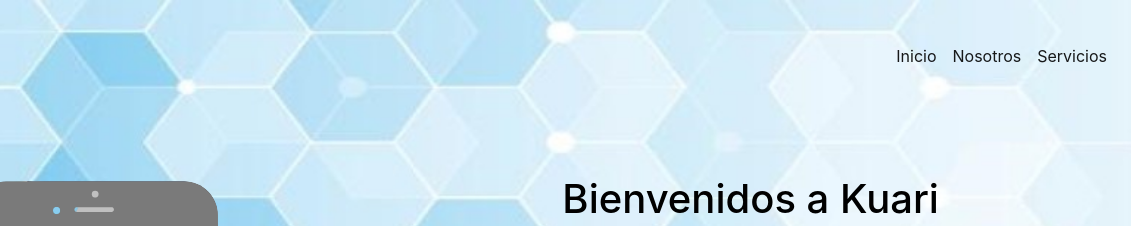
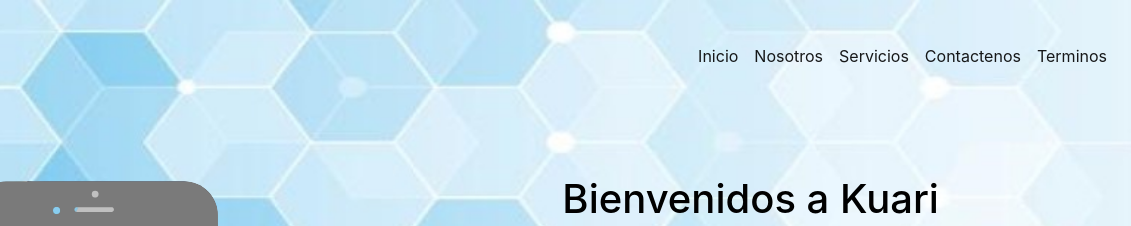
Before and after one commit to Mufment/LandingDP, a plain HTML site: page index.html in a window 1280 px wide. Shown: the top 226 px of the page, 149-1280 px from the left. Drawn offline with nearby package versions, Linux system fonts and the light colour scheme.

Commit message:
Update index.html

```diff
--- a/index.html
+++ b/index.html
@@ -35,6 +35,13 @@
               <a class = "nav-item nav-link active" data-scroll href="#servicios">Servicios</a>
             </li>
 
+               <li class="nav-item">
+              <a class = "nav-item nav-link active" data-scroll href="#contacto">Contactenos</a>
+            </li>
+
+            <li class="nav-item">
+              <a class = "nav-item nav-link active" data-scroll href="#Terminos">Terminos</a>
+            </li>
 
 
 
@@ -75,7 +82,6 @@
       </section>
 
 
-
       <!--servicios-->
      <hr class="dashed">
       <section id="servicios">
@@ -111,6 +117,7 @@
       </section>
 
  <!--Contacto-->
+  <section id="contacto">
  <hr class="dashed">
  <div class="contact">
    <div class="row">
@@ -138,9 +145,11 @@
      </div>
    </div>
  </div>
-
+ </section>
  <hr class="dashed">
  <!--Términos condiciones-->
+  <hr class="dashed">
+ <section id= "Terminos"></section>
  <div>
    <div class="row">
     <div class="col-6">
```
